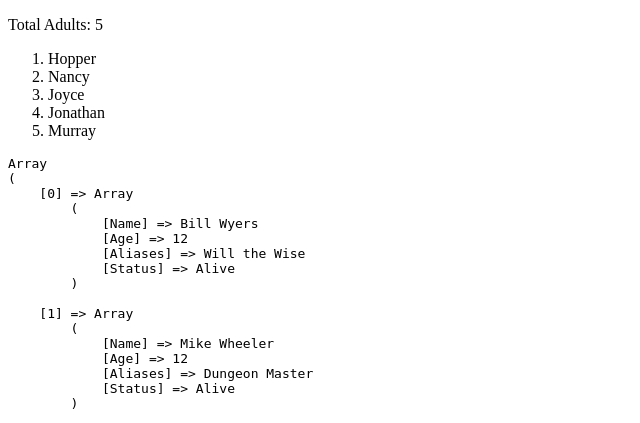
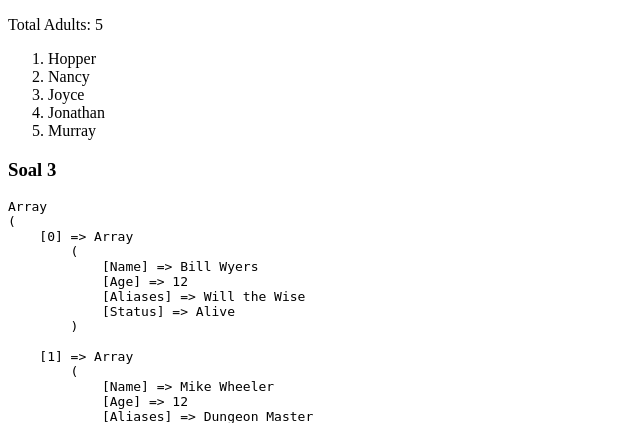
Before and after one commit to athayahisyam/ath-laravel-sanbercode, a PHP site: page /soal_2.php in a window 1280 px wide. Shown: the part 376-799 px from the top of the page, without its empty margins (0-640 px from the left). Run offline with PHP 8.4, Linux system fonts and the light colour scheme.

Commit message:
Tugas 6 PHP Finished Added

```diff
--- a/tugas6-php/soal_2.php
+++ b/tugas6-php/soal_2.php
@@ -56,6 +56,8 @@
     echo "<li> $adults[4] </li>";
 
     echo "</ol>";
+
+    echo "<h3> Soal 3</h3>";
 
     /*
             SOAL No 3
```
